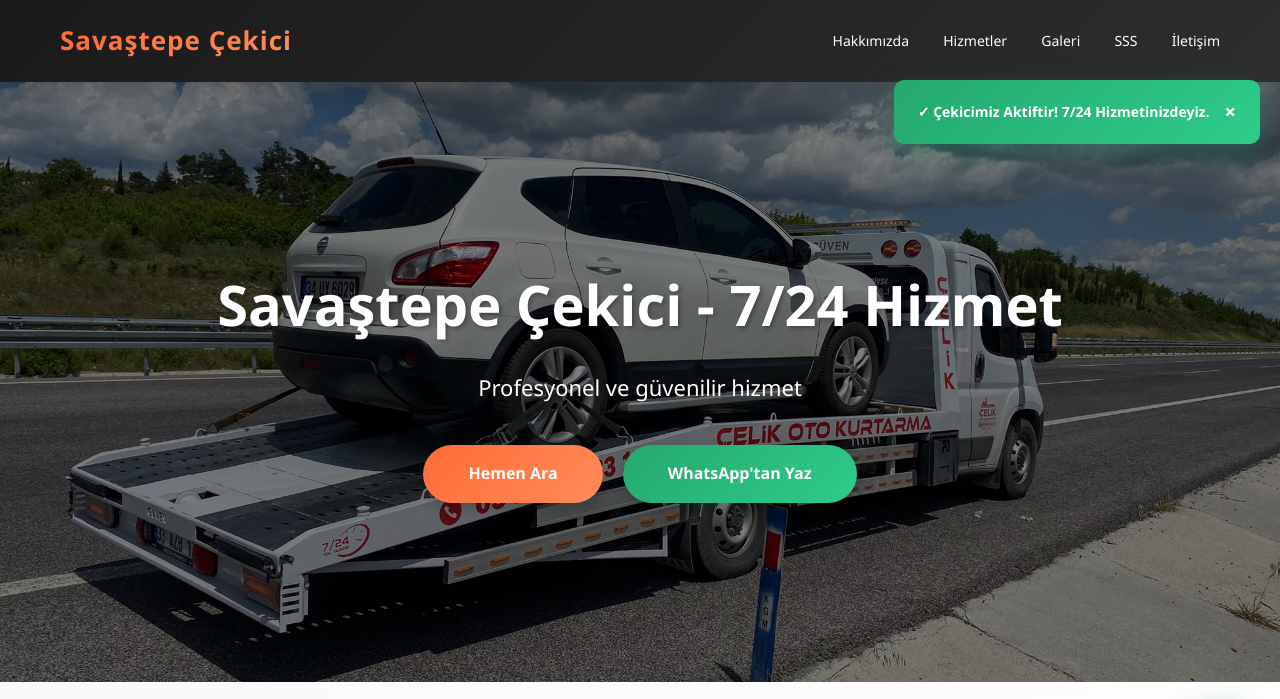
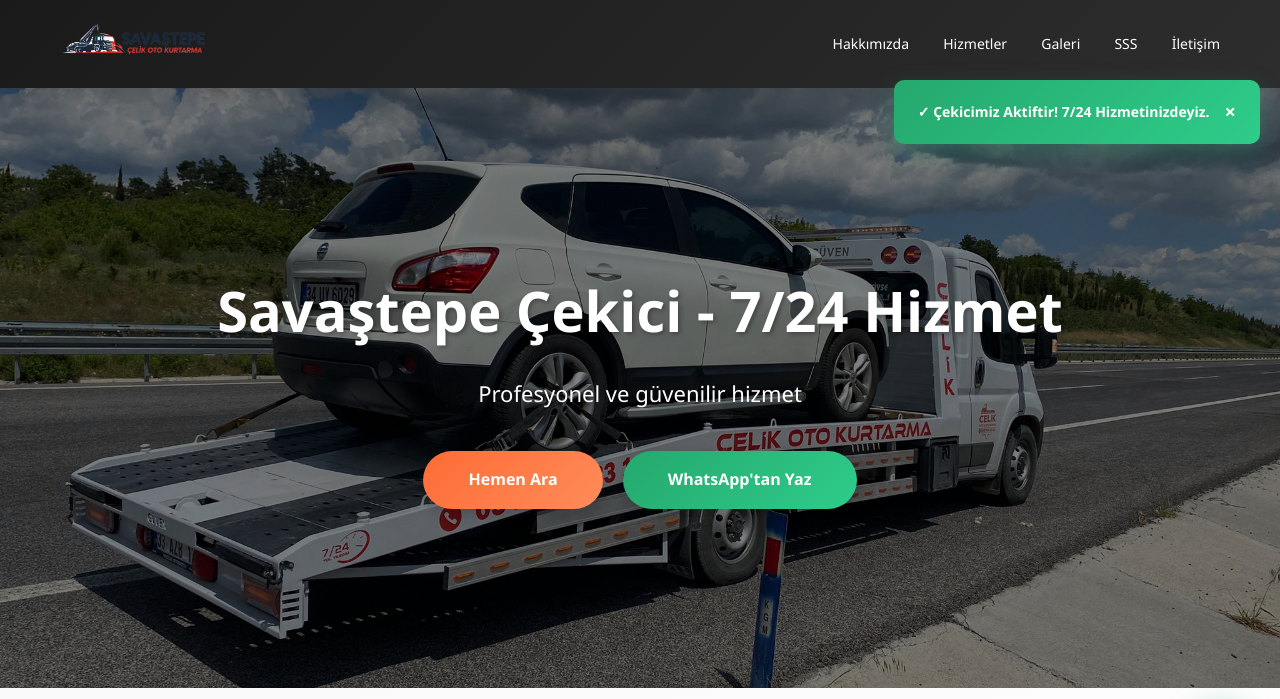
Before and after one commit to berkesongul/savastepeotokurtarma, a plain HTML site: page index.html in a window 1280 px wide. Shown: the top 699 px of the page. Drawn offline with Linux system fonts and the light colour scheme.

Commit message:
minor changes at header

```diff
--- a/index.html
+++ b/index.html
@@ -26,7 +26,7 @@
     <header>
         <div class="header-container">
             <div class="logo">
-                <span>Savaştepe Çekici</span>
+                <a href="index.html"><img src="img/logo.png" alt="Savaştepe Çekici Logo"></a>
             </div>
             <nav>
                 <a href="#hakkimizda">Hakkımızda</a>
--- a/styles.css
+++ b/styles.css
@@ -31,26 +31,13 @@
         }
 
         .logo {
-            font-size: 26px;
-            font-weight: 800;
-            background: linear-gradient(135deg, #ff6b35 0%, #ff8c5a 100%);
-            -webkit-background-clip: text;
-            -webkit-text-fill-color: transparent;
-            background-clip: text;
-            letter-spacing: 1px;
             display: flex;
             align-items: center;
-            gap: 10px;
         }
-
         .logo img {
-            width: 40px;
             height: 40px;
-            border-radius: 50%;
-            background: white;
-            padding: 5px;
+            width: auto;
         }
-
         nav a {
             color: white;
             text-decoration: none;
```
